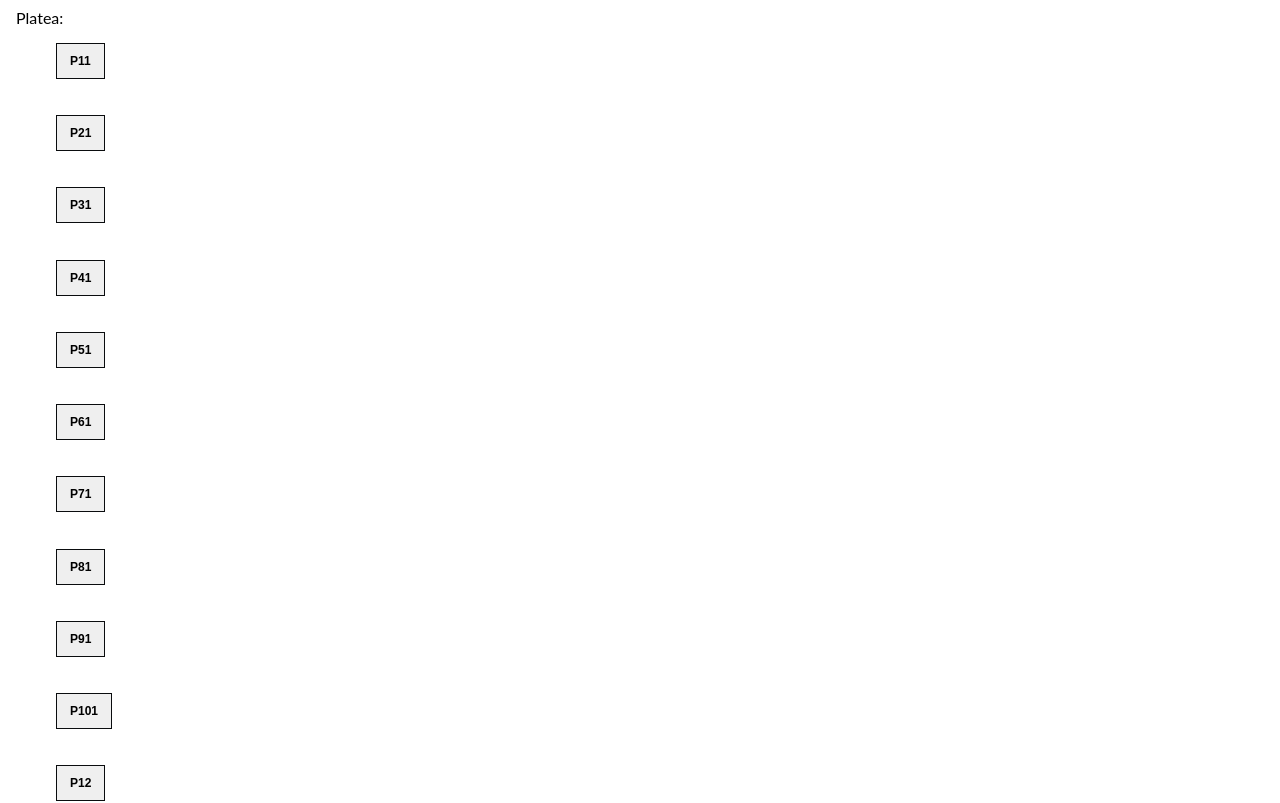
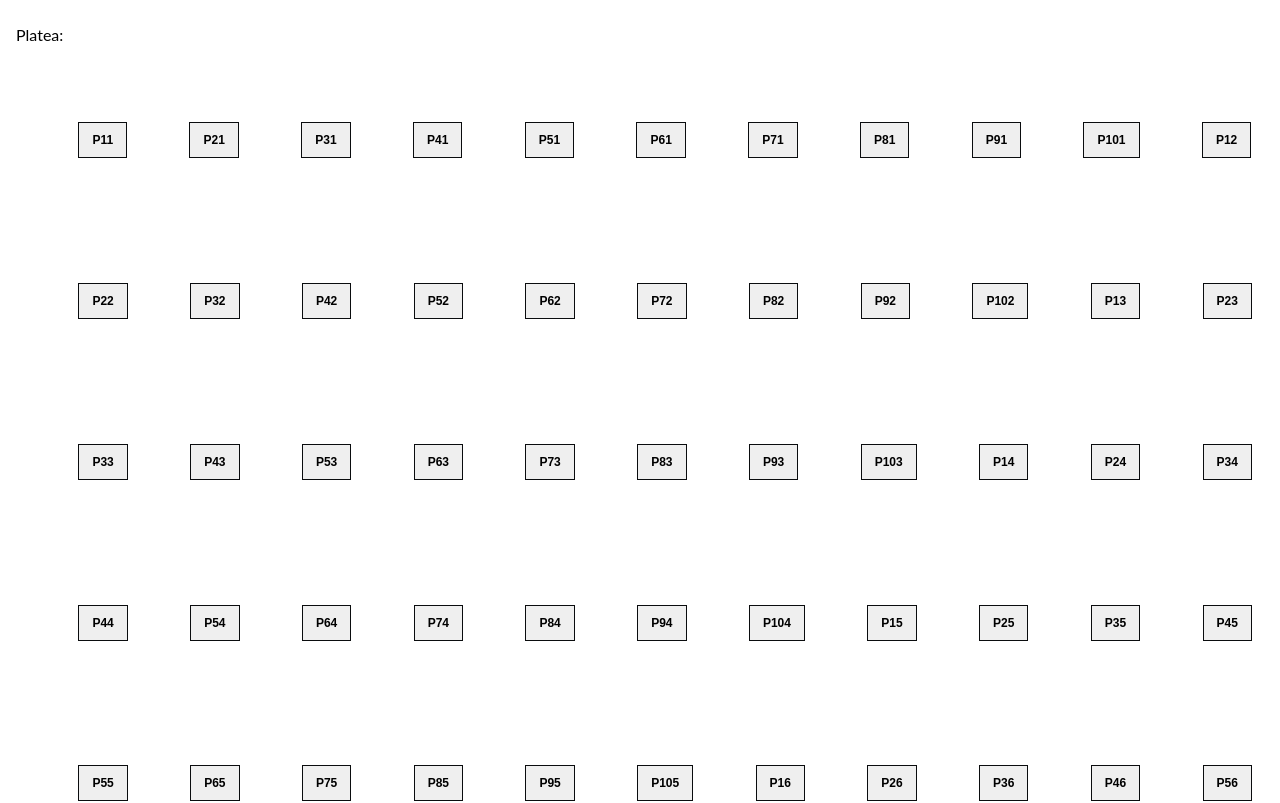
Before and after one commit to lacaprinamini/projssw, an Angular app: page / in a window 1280 px wide. Shown: the top 803 px of the page. Built offline with nearby package versions, Linux system fonts and the light colour scheme.

Commit message:
3 files modified

```diff
--- a/src/app/app.component.css
+++ b/src/app/app.component.css
@@ -9,9 +9,21 @@ button{
   font: bold 12px Arial, Helvetica, sans-serif;
   padding: 10px 13px;
   border: solid 1px #0a0c0e;
-  margin: 0% 0% 3% 0%;
+
 
 }
 ul{
-  list-style-type: none;
+  list-style: none;
+ margin:0;
+ padding:0
 }
+ul li{
+  display: block;
+  margin:5% 0% 5% 5%;
+  float: left
+}
+
+div{
+  margin-top: 2%;
+  margin-bottom: 4%
+}
--- a/src/app/app.component.html
+++ b/src/app/app.component.html
@@ -1,7 +1,7 @@
 <html>
 <body>
 
-
+<div>
   <p> Platea: </p>
 
 <ul>
@@ -13,14 +13,15 @@
 
 </li>
 </ul>
+</div>
+<div>
+<p class="palchi"> Palchi: </p>
 
-<p> Palchi: </p>
-
-  <!-- <ul>
+  <ul>
     <li *ngFor='let posto of palchi.postiDisponibili' >
-      <button [style.color]="color" (click)="change(posto,this.color)">{{posto}}</button>
+      <button [appColor]="color" >{{posto}}</button>
     </li>
-  </ul> --> -->
-
+  </ul>
+</div>
 </body>
 </html>
```
Also changed, not shown: src/app/app.component.ts (+0 -12 lines).
